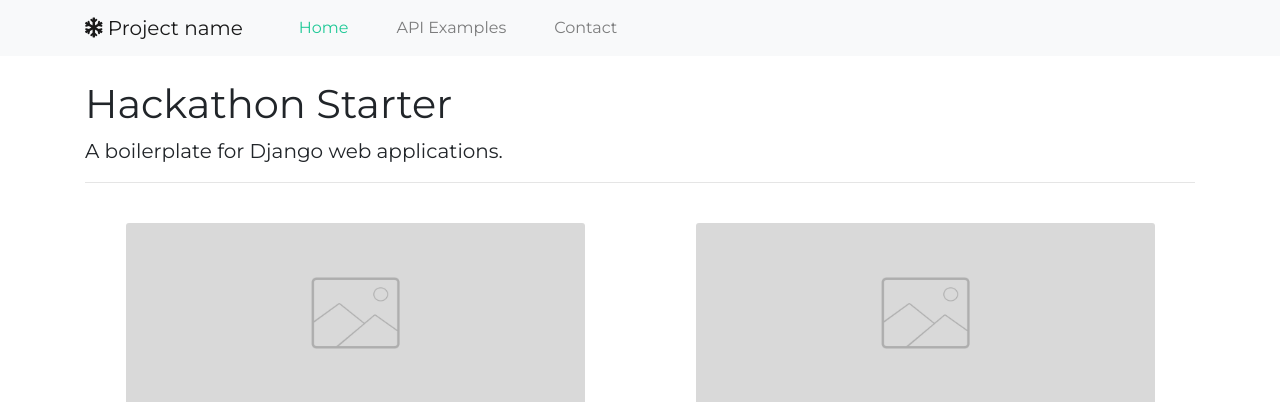
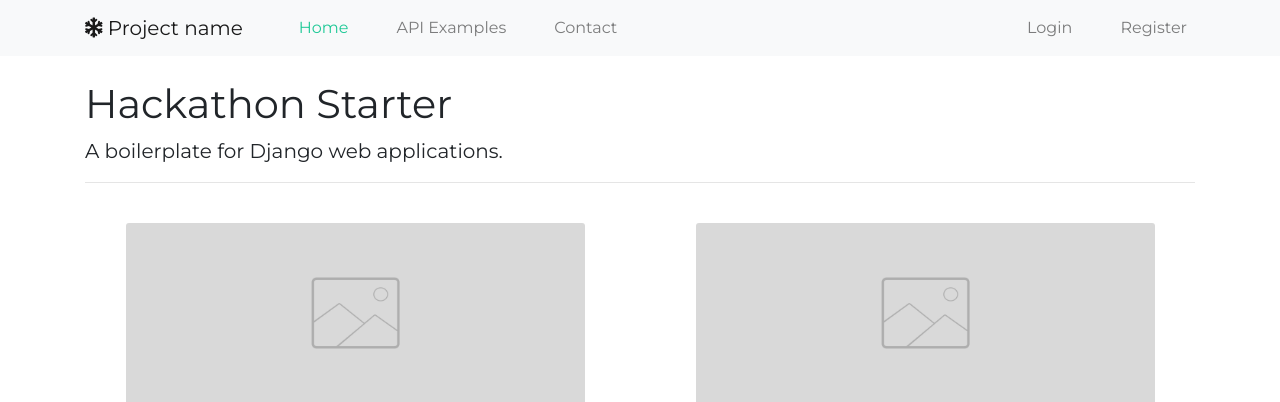
Before and after one commit to djx-hack/hackathon-starter-django, a Django app: page / in a window 1280 px wide. Shown: the top 402 px of the page. Run offline with Django 3.2, Linux system fonts and the light colour scheme; some libraries are stand-ins or nearby versions.

Commit message:
update navbar

```diff
--- a/core/templates/core/base.html
+++ b/core/templates/core/base.html
@@ -42,6 +42,30 @@
 				  <li class="nav-item">
 				    <a class="nav-link" href="#">Contact</a>
 				  </li>
+				</ul>
+				 <ul class="navbar-nav ml-auto">
+				 	{% if user.is_authenticated %}
+					  <li class="nav-item dropdown">
+				        <a class="nav-link dropdown-toggle" href="#" id="navbarDropdown" role="button" data-toggle="dropdown" aria-haspopup="true" aria-expanded="false">
+				          {{ user.email }}
+				        </a>
+				        <div class="dropdown-menu" aria-labelledby="navbarDropdown">
+				          <a class="dropdown-item" href="{% url 'profile' %}">Profile</a>
+				          <div class="dropdown-divider"></div>
+				          <a class="dropdown-item" href="{% url 'logout' %}">Logout</a>
+				        </div>
+				      </li>
+				    {% else %}
+				    	{% url 'login' as url %}
+				    	<li class="nav-item {% if request.path == url %} active {% endif %}">
+					    	<a class="nav-link" href="{{ url }}">Login</a>
+				 		 </li>
+
+				 		 {% url 'register' as url %}
+				 		 <li class="nav-item {% if request.path == url %} active {% endif %}">
+					    	<a class="nav-link" href="{{ url }}">Register</a>
+				 		 </li>
+				    {% endif %}
 
 				</ul>
 			</div>
```
